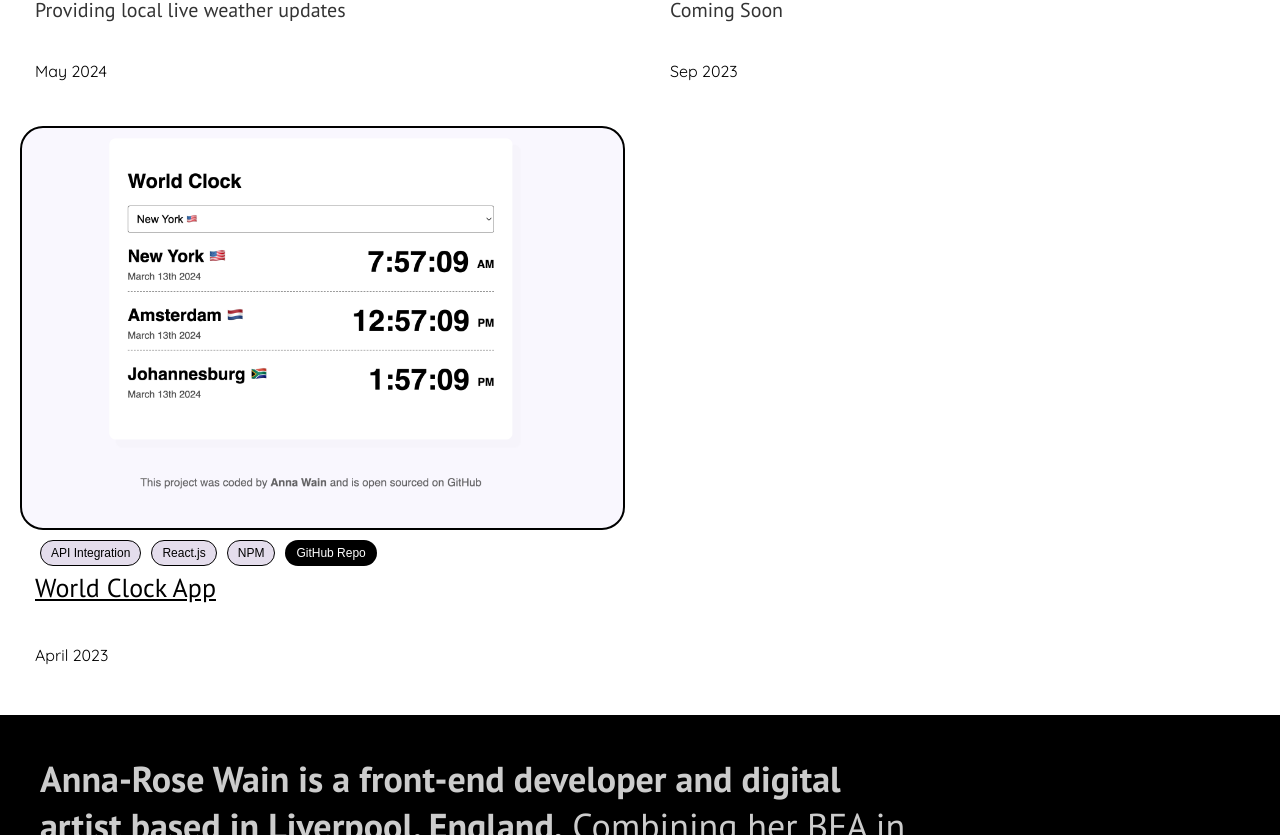
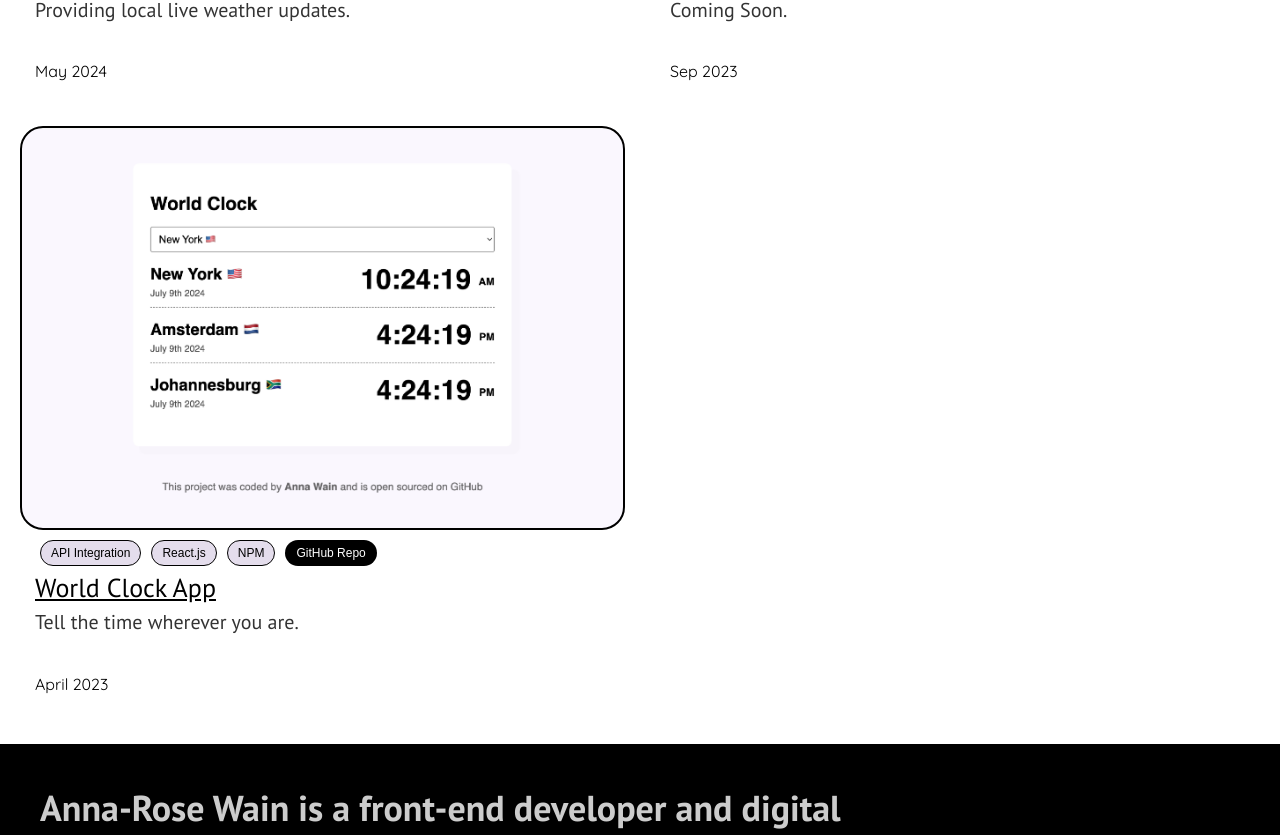
Before and after one commit to anna-rosew/anna-rose-wain, a React (Create React App) app: page / in a window 1280 px wide. Shown: the part 1239-2074 px from the top of the page. Built offline with nearby package versions, Linux system fonts and the light colour scheme; a web font is replaced by a local one.

Commit message:
Added weather app images

```diff
--- a/src/Components/WorkSection.js
+++ b/src/Components/WorkSection.js
@@ -33,7 +33,7 @@ const WorkSection = () => {
 
     {
       title: "Weather App",
-      subtitle: "Providing local live weather updates",
+      subtitle: "Providing local live weather updates.",
       className: "project-3",
       altText: "Weather App",
       tags: ["App", "Boostrap", "Responsive"],
@@ -46,7 +46,7 @@ const WorkSection = () => {
 
     {
       title: "Rose Long: Yoga and Coaching",
-      subtitle: "Coming Soon",
+      subtitle: "Coming Soon.",
       className: "project-4",
       altText: "Rose Long: Yoga and Coaching",
       tags: ["eCommerce", "Branding", "Data Management/CMS", "SEO"],
@@ -56,14 +56,15 @@ const WorkSection = () => {
     },
     {
       title: "World Clock App",
+      subtitle: "Tell the time wherever you are.",
       className: "project-5",
       altText: "World Clock App",
       tags: ["API Integration", "React.js", "NPM"],
       repoLink: "https://github.com/anna-rosew/world-clock",
       liveLink: "https://time-track-world.netlify.app/",
       date: "April 2023",
-      image: require("../imgs/world-clock-app.png"),
-      hoverImage: require("../imgs/world-clock-app.png"),
+      image: require("../imgs/world-clock.png"),
+      hoverImage: require("../imgs/world-clock2.png"),
     },
   ];
 
--- a/src/Styles/Work.css
+++ b/src/Styles/Work.css
@@ -54,11 +54,11 @@
 }
 
 .custom-gap.work-example-card.project-5 {
-  background-image: url("../imgs/world-clock-app.png");
+  background-image: url("../imgs/world-clock.png");
 }
 
 .custom-gap.work-example-card.project-5:hover {
-  background-image: url("../imgs/world-clock-app.png");
+  background-image: url("../imgs/world-clock2.png");
 }
 
 /* Add class for two projects per row */
```
